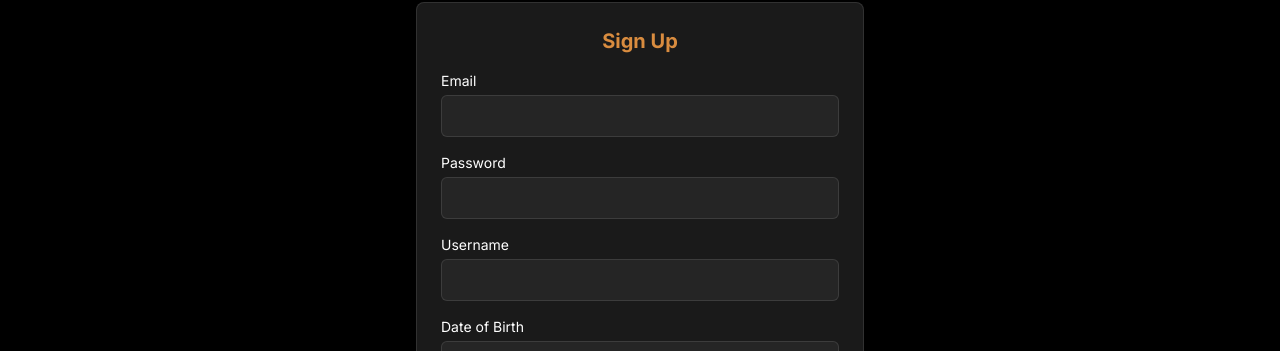
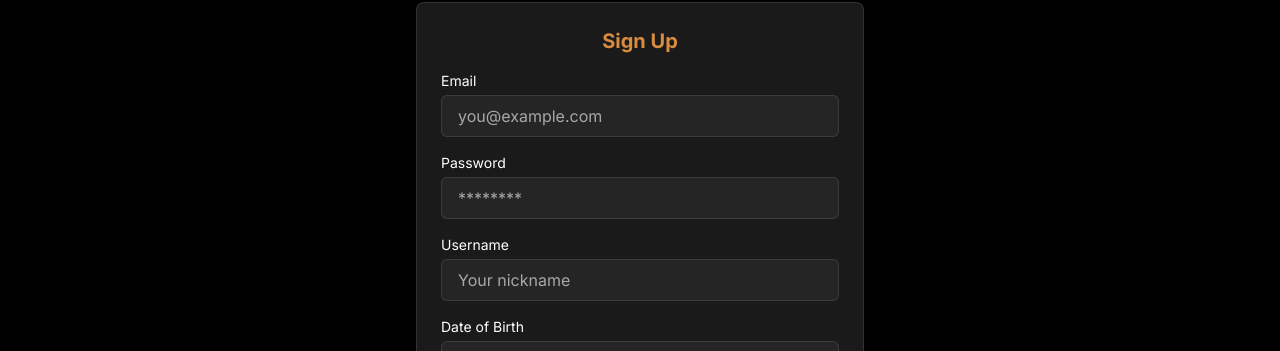
Before and after one commit to fcpdlr/vote4goat, a Next.js app: page /signup in a window 1280 px wide. Shown: the part 98-449 px from the top of the page. Built offline with nearby package versions, Linux system fonts and the light colour scheme; no server answers; what i18n-iso-countries would draw is missing.

Commit message:
Update signup.js

```diff
--- a/pages/signup.js
+++ b/pages/signup.js
@@ -85,6 +85,7 @@ export default function Signup() {
             type="email"
             name="email"
             id="email"
+            placeholder="you@example.com"
             required
             value={formData.email}
             onChange={handleChange}
@@ -98,6 +99,7 @@ export default function Signup() {
             type="password"
             name="password"
             id="password"
+            placeholder="********"
             required
             value={formData.password}
             onChange={handleChange}
@@ -111,6 +113,7 @@ export default function Signup() {
             type="text"
             name="username"
             id="username"
+            placeholder="Your nickname"
             required
             value={formData.username}
             onChange={handleChange}
@@ -139,7 +142,7 @@ export default function Signup() {
             required
             value={formData.country}
             onChange={handleChange}
-            className="input bg-black text-white border border-white rounded p-2"
+            className="input bg-black text-white"
           >
             <option value="">Select your country</option>
             {countryList.map(({ code, name }) => (
@@ -150,7 +153,7 @@ export default function Signup() {
           </select>
         </div>
 
-        <div className="flex items-start mb-4">
+        <div className="flex items-start">
           <input
             id="terms"
             name="terms"
```
